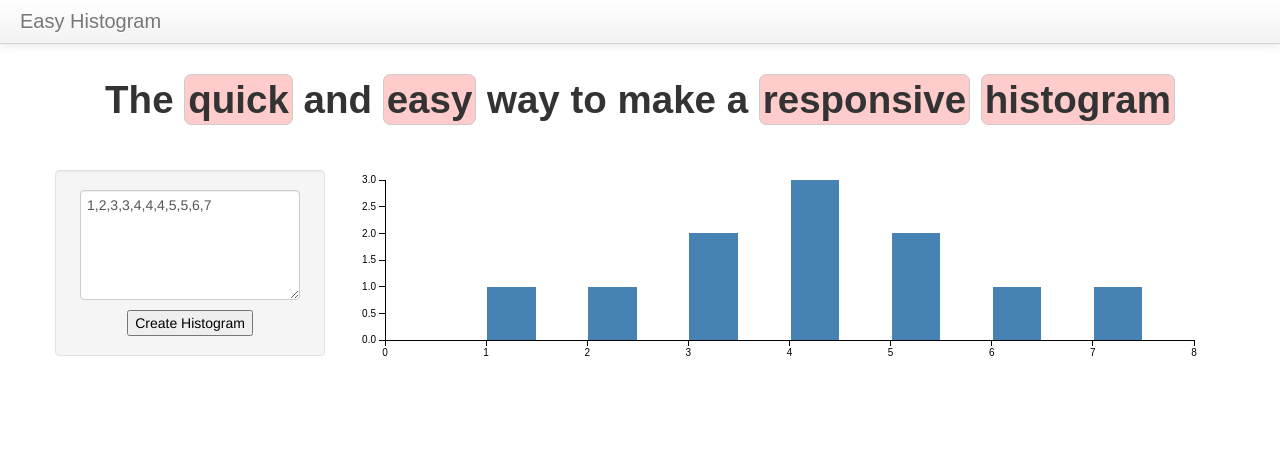
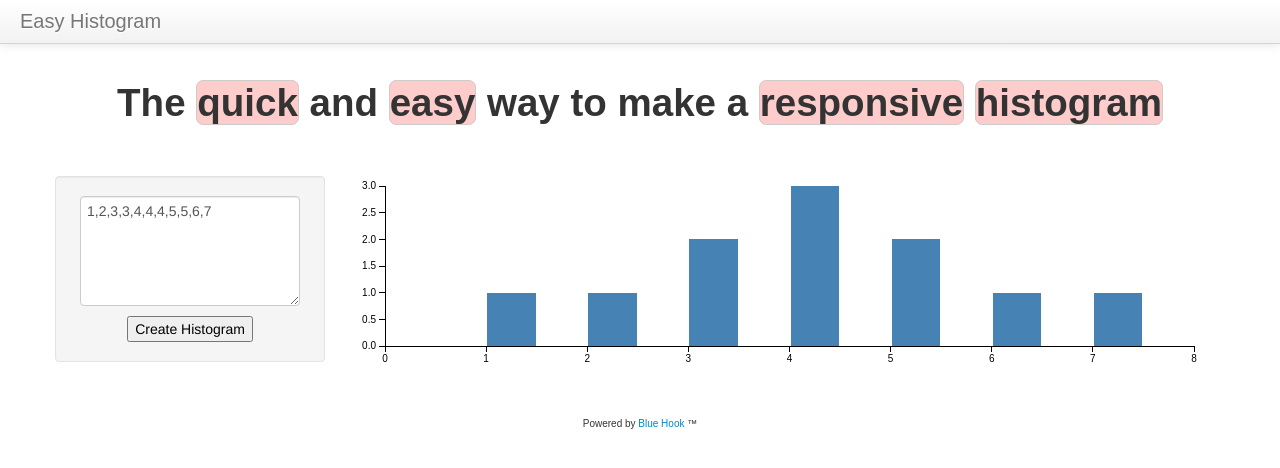
Before and after one commit to seanhelvey/ezhistogram, a plain HTML site: page index.html in a window 1280 px wide. Drawn offline with Linux system fonts and the light colour scheme.

Commit message:
fixed spacing

```diff
--- a/assets/css/main.css
+++ b/assets/css/main.css
@@ -5,7 +5,11 @@ body {
     text-align: center;
 }
 
-.main-info {
+h1 {
+    padding: 3px;
+}
+
+.main-info, .well, #chart_wrapper, #footer {
     margin-bottom: 40px;
 }
 
@@ -16,7 +20,6 @@ body {
     border-radius: 0.2em;          /* theoretically for *all* browsers
                                     dependant on implementation of CSS3 */
     border: 1px solid #ccc;
-    padding: 3px;
     line-height: 60px;
 }
 
--- a/assets/js/main.js
+++ b/assets/js/main.js
@@ -12,6 +12,11 @@ $(document).ready(function() {
     $("#create_histogram").click(function() {
         create_graph();
     });
+
+    $( window ).on( "orientationchange", function( event ) {
+        create_graph();
+    });
+
 });
 
 d3.select(window).on('resize', create_graph);
--- a/index.html
+++ b/index.html
@@ -53,6 +53,9 @@
                 </div>
             </div>
         </div>
+        <div id="footer">
+            Powered by <a href="http://www.bluehook.co">Blue Hook</a> &#0153;
+        </div>
     </div>
     <script type="assets/js/main.js"></script>
 </body>
```
Also changed, not shown: 1 other file.
